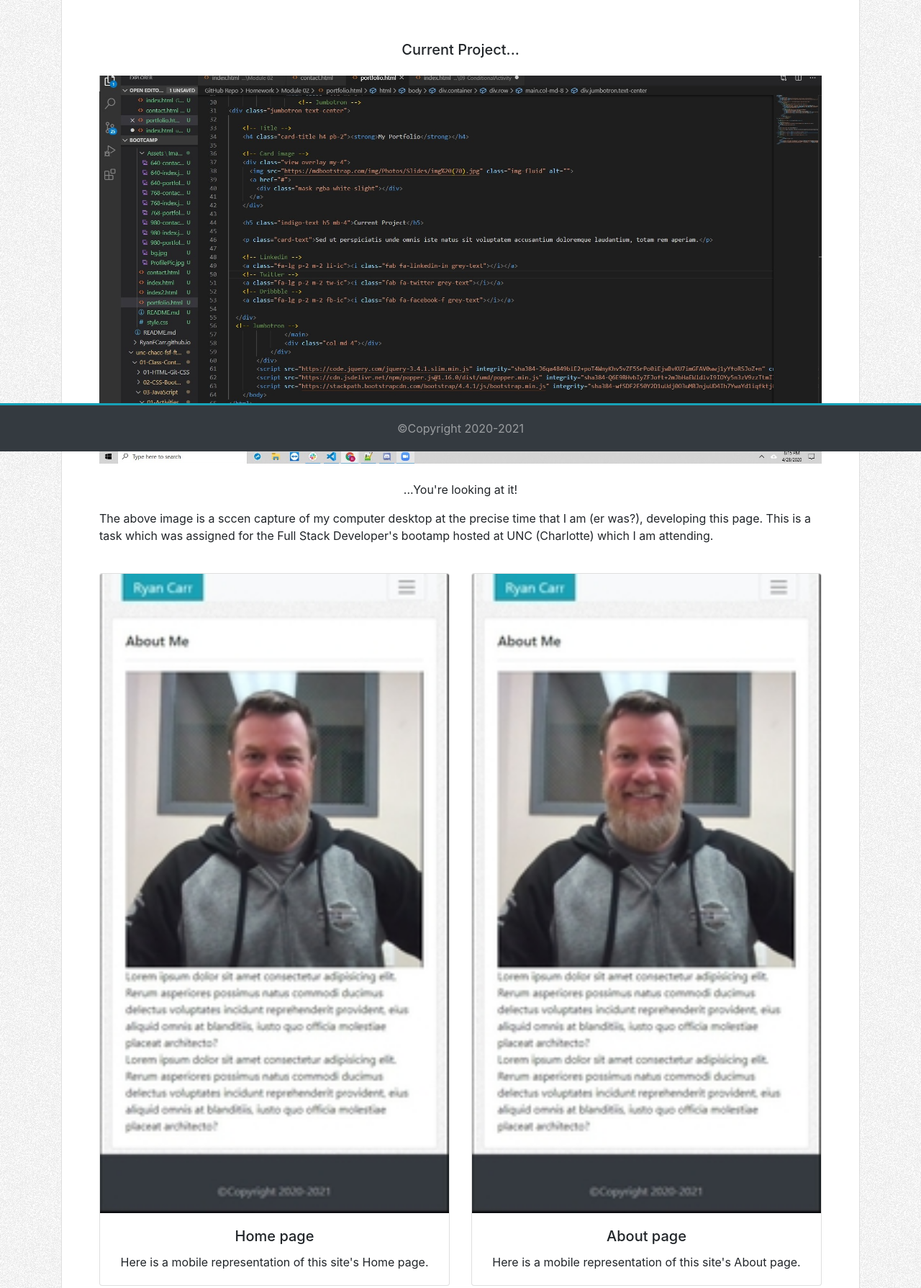
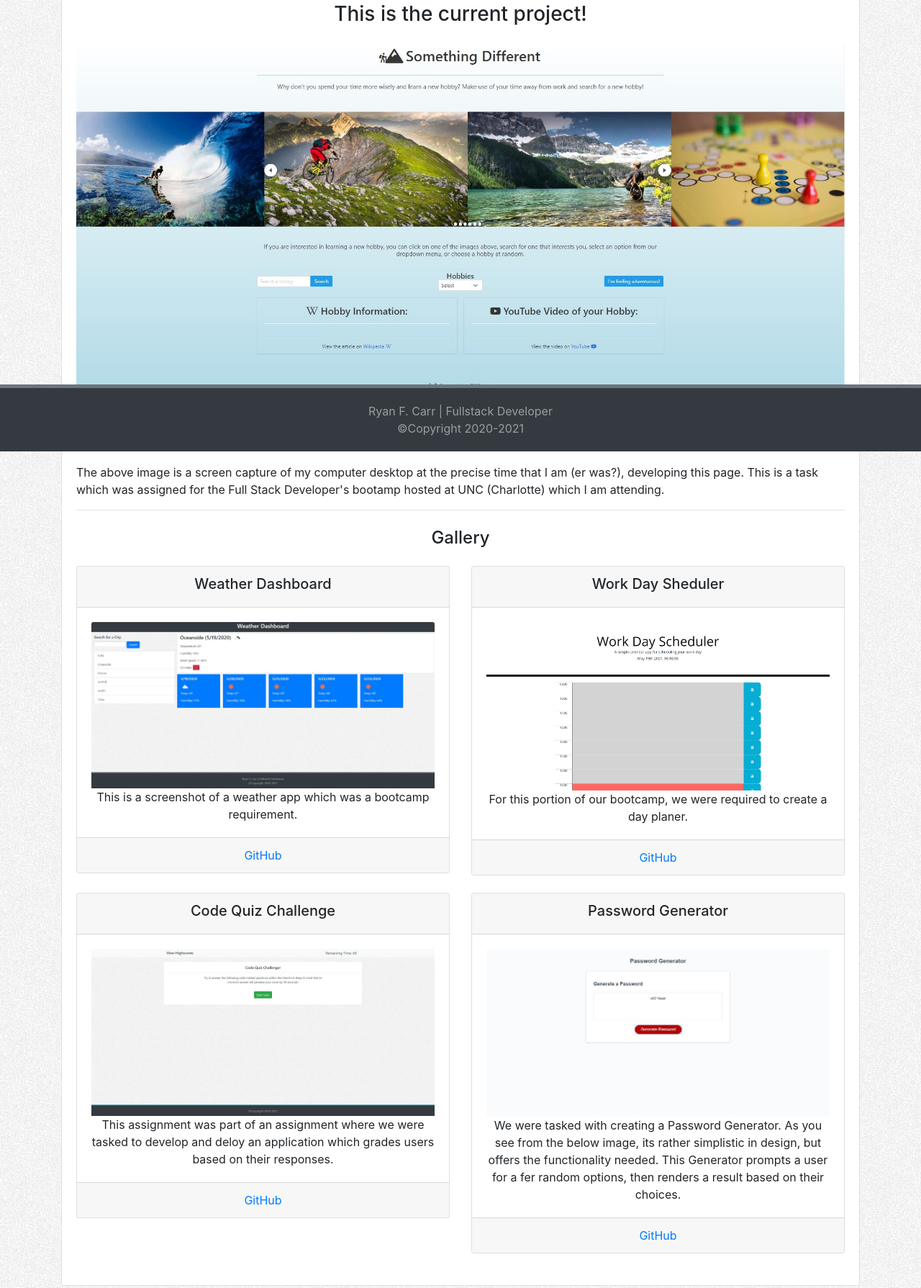
Before and after one commit to RyanFCarr/portfolio, a plain HTML site: page portfolio.html in a window 1280 px wide. Shown: the part 173-1962 px from the top of the page at 72% size. Drawn offline with nearby package versions, Linux system fonts and the light colour scheme.

Commit message:
made visual enhancements and updated content

```diff
--- a/portfolio.html
+++ b/portfolio.html
@@ -1,12 +1,15 @@
 <!DOCTYPE html>
 <html lang="en">
+
 <head>
 	<meta charset="utf-8" />
 	<meta name="viewport" content="width=device-width, initial-scale=1, shrink-to-fit=no" />
-      <link rel="stylesheet" href="https://stackpath.bootstrapcdn.com/bootstrap/4.4.1/css/bootstrap.min.css" integrity="sha384-Vkoo8x4CGsO3+Hhxv8T/Q5PaXtkKtu6ug5TOeNV6gBiFeWPGFN9MuhOf23Q9Ifjh" crossorigin="anonymous" />
+	<link rel="stylesheet" href="https://stackpath.bootstrapcdn.com/bootstrap/4.4.1/css/bootstrap.min.css"
+		integrity="sha384-Vkoo8x4CGsO3+Hhxv8T/Q5PaXtkKtu6ug5TOeNV6gBiFeWPGFN9MuhOf23Q9Ifjh" crossorigin="anonymous" />
 	<title>Ryan F. Carr - Portfolio</title>
 </head>
-    <body style="background-image:url('./images/noise-bg.png');background-repeat:repeat">
+
+<body class="pb-5 mb-4" style="background-image:url('./images/noise-bg.png');background-repeat:repeat">
 	<!-- Navigation -->
 	<nav class="navbar navbar-expand-md navbar-light bg-light py-0 my-0">
 		<div class="container">
@@ -20,7 +23,8 @@
 			<div class="collapse navbar-collapse" id="navbarTogglerDemo02">
 				<ul class="navbar-nav ml-auto mt-2 mt-lg-0">
 					<li class="nav-item"><a class="nav-link" href="index.html">Home</a></li>
-                <li class="nav-item active"><a class="nav-link" href="portfolio.html">Portfolio</a><span class="sr-only">(current)</span></li>
+					<li class="nav-item active"><a class="nav-link" href="portfolio.html">Portfolio</a><span
+							class="sr-only">(current)</span></li>
 					<li class="nav-item"><a class="nav-link" href="contact.html">Contact</a></li>
 				</ul>
 			</div>
@@ -35,86 +39,138 @@
 			<main class="col-md-12">
 				<div class="card">
 					<div class="card-body">
-                            <h5 class="card-title">Portfolio</h5>
+						<h3 class="card-title">Portfolio</h3>
 						<hr>
-                            <div class="jumbotron text-center" style="background-color: white">
-                                <h5 class="indigo-text h5 mb-4">Current Project...</h5>
+						<div class="text-center" style="background-color: white">
+							<h3 class="mb-4">This is the current project!</h3>
 							<!-- Card image -->
 							<div class="view overlay my-4">
-                                    <img src="./images/current-project.jpg" class="img-fluid" alt="My Current Project">
-                                    <a href="#">
-                                    <div class="mask rgba-white-slight"></div>
+								<a href="https://ryanfcarr.github.io/Something-Different/index.html" target="_blank">
+									<img src="./images/something-different2.jpg" class="img-fluid"
+										alt="My Current Project">
 								</a>
 							</div>
 							<p class="card-text">...You're looking at it!</p>
-                                <p class="text-left">The above image is a sccen capture of my computer
+							<p class="text-left">The above image is a screen capture of my computer
 								desktop at the precise time that I am (er was?), developing this page. This
 								is a task which was assigned for the Full Stack Developer's bootamp hosted at
 								UNC (Charlotte) which I am attending.
 							</p>
-                                <a class="fa-lg p-2 m-2 li-ic"><i class="fab fa-linkedin-in grey-text"></i></a>
-                                <a class="fa-lg p-2 m-2 tw-ic"><i class="fab fa-twitter grey-text"></i></a>
-                                <a class="fa-lg p-2 m-2 fb-ic"><i class="fab fa-facebook-f grey-text"></i></a>
-                                <br>
+							<hr>
+							<h4 class="m-4">Gallery</h4>
 							<!--Grid Cards-->
 							<div class="row row-cols-1 row-cols-md-2">
+								<!-- card-one -->
 								<div class="col mb-4">
 									<div class="card">
-                                        <img src="./images/home-small.jpg" class="card-img-top" alt="Image for Home page">
+										<div class="card-header">
+											<h5>Weather Dashboard</h5>
+										</div>
 										<div class="card-body">
-                                          <h5 class="card-title">Home page</h5>
-                                          <p class="card-text">Here is a mobile representation of this site's Home page.</p>
+											<a href="https://ryanfcarr.github.io/weather-dashboard/" target="_blank">
+												<img src="./images/weather-dashboard.jpg" class="card-img-top"
+													alt="Image weather app"></a>
+											<p class="card-text">This is a screenshot of a weather app which was a
+												bootcamp requirement.
+											</p>
+										</div>
+										<div class="card-footer text-muted">
+											<a href="https://github.com/RyanFCarr/weather-dashboard"
+												target="_blank">GitHub
+											</a>
 										</div>
 									</div>
 								</div>
+								<!-- card-two -->
 								<div class="col mb-4">
 									<div class="card">
-                                        <img src="./images/home-small.jpg" class="card-img-top" alt="Image for About page">
+										<div class="card-header">
+											<h5>Work Day Sheduler</h5>
+										</div>
 										<div class="card-body">
-                                            <h5 class="card-title">About page</h5>
-                                          <p class="card-text">Here is a mobile representation of this site's About page.</p>
+											<a href="https://ryanfcarr.github.io/day-planner/" target="_blank">
+												<img src="./images/scheduler.jpg" class="card-img-top"
+													alt="Day planner app">
+											</a>
+											<p class="card-text">For this portion of our bootcamp,
+												we were required to create a day planer.
+											</p>
+										</div>
+										<div class="card-footer text-muted">
+											<a href="https://github.com/RyanFCarr/day-planner"
+												target="_blank">GitHub</a>
 										</div>
 									</div>
 								</div>
+								<!-- card-three -->
 								<div class="col mb-4">
 									<div class="card">
-                                        <img src="./images/portfolio-small.jpg" class="card-img-top" alt="Image for Portfolio page.">
+										<div class="card-header">
+											<h5>Code Quiz Challenge</h5>
+										</div>
 										<div class="card-body">
-                                            <h5 class="card-title">Portfolio page</h5>
-                                            <p class="card-text">Here is a mobile representation of this site's Portfolio page.</p>
+										<a href="https://ryanfcarr.github.io/code-quiz/" target="_blank">
+											<img src="./images/code-quiz.jpg" class="card-img-top"
+												alt="A code quiz app"></a>
+											<p class="card-text">This assignment was part of an assignment where
+												we were tasked to develop and deloy an application which
+												grades users based on their responses.</p>
+										</div>
+										<div class="card-footer text-muted">
+											<a href="https://ryanfcarr.github.io/code-quiz/"
+												target="_blank">GitHub</a>
 										</div>
 									</div>
 								</div>
+								<!-- card-four -->
 								<div class="col mb-4">
 									<div class="card">
-                                        <img src="./images/contact-small.jpg" class="card-img-top" alt="Image for Contact page.">
+										<div class="card-header">
+											<h5>Password Generator</h5>
+										</div>
 										<div class="card-body">
-                                            <h5 class="card-title">Contact page</h5>
-                                            <p class="card-text">Here is a mobile representation of this site's Contact page.</p>
+										<a href="https://ryanfcarr.github.io/password-generator/" target="_blank">
+											<img src="./images/pass-gen.jpg" class="card-img-top"
+												alt="A password generator"></a>
+											<p class="card-text">We were tasked with creating a Password
+												Generator. As you see from the below image, its rather simplistic
+												in design, but offers the functionality needed. This Generator
+												prompts a user for a fer random options, then renders a result
+												based on their choices.
+											</p>
+										</div>
+										<div class="card-footer text-muted">
+											<a href="https://github.com/RyanFCarr/password-generator"
+												target="_blank">GitHub
+											</a>
 										</div>
 									</div>
 								</div>
-                                </div>
-                                <!--/Grid Cards-->
+							</div><!--/Grid Cards-->
 						</div>
 					</div>
 				</div>
-
 			</main>
 			<div class="col-md-4"></div>
 		</div>
-            <!-- Footer -->
-            <footer>
-                <div class="card row fixed-bottom bg-dark border-top border-info border-bottom-0" style="border-width:3px !important;">
+		<!--footer-->
+		<div class="card row fixed-bottom bg-dark border-top border-secondary border-bottom-0 "
+			style="border-width: 5px !important;">
 			<div class="card-body text-center">
-                        <span class="text-white-50">&copy;Copyright 2020-2021</span>
+				<span class="text-white-50">Ryan F. Carr | Fullstack Developer<br />&copy;Copyright
+					2020-2021</span>
 			</div>
 		</div>
-            </footer>
 	</div>
-        <div class="col-md-4"></div>
-        <script src="https://code.jquery.com/jquery-3.4.1.slim.min.js" integrity="sha384-J6qa4849blE2+poT4WnyKhv5vZF5SrPo0iEjwBvKU7imGFAV0wwj1yYfoRSJoZ+n" crossorigin="anonymous"></script>
-        <script src="https://cdn.jsdelivr.net/npm/popper.js@1.16.0/dist/umd/popper.min.js" integrity="sha384-Q6E9RHvbIyZFJoft+2mJbHaEWldlvI9IOYy5n3zV9zzTtmI3UksdQRVvoxMfooAo" crossorigin="anonymous"></script>
-        <script src="https://stackpath.bootstrapcdn.com/bootstrap/4.4.1/js/bootstrap.min.js" integrity="sha384-wfSDF2E50Y2D1uUdj0O3uMBJnjuUD4Ih7YwaYd1iqfktj0Uod8GCExl3Og8ifwB6" crossorigin="anonymous"></script>
+	<script src="https://code.jquery.com/jquery-3.4.1.slim.min.js"
+		integrity="sha384-J6qa4849blE2+poT4WnyKhv5vZF5SrPo0iEjwBvKU7imGFAV0wwj1yYfoRSJoZ+n"
+		crossorigin="anonymous"></script>
+	<script src="https://cdn.jsdelivr.net/npm/popper.js@1.16.0/dist/umd/popper.min.js"
+		integrity="sha384-Q6E9RHvbIyZFJoft+2mJbHaEWldlvI9IOYy5n3zV9zzTtmI3UksdQRVvoxMfooAo"
+		crossorigin="anonymous"></script>
+	<script src="https://stackpath.bootstrapcdn.com/bootstrap/4.4.1/js/bootstrap.min.js"
+		integrity="sha384-wfSDF2E50Y2D1uUdj0O3uMBJnjuUD4Ih7YwaYd1iqfktj0Uod8GCExl3Og8ifwB6"
+		crossorigin="anonymous"></script>
 </body>
+
 </html>
```
Also changed, not shown: contact.html (+9 -9 lines), index.html (+55 -33 lines), style.css (deleted, +0 -26 lines), images/code-quiz.jpg (added), images/contact-small.jpg (deleted), images/current-project.jpg (deleted), images/home-small.jpg (deleted), images/pass-gen.jpg (added), images/portfolio-small.jpg (deleted), images/scheduler.jpg (added), images/something-different1.jpg (added), images/something-different2.jpg (added), images/weather-dashboard.jpg (added). Lines whose indentation alone changed are shown as unchanged.
